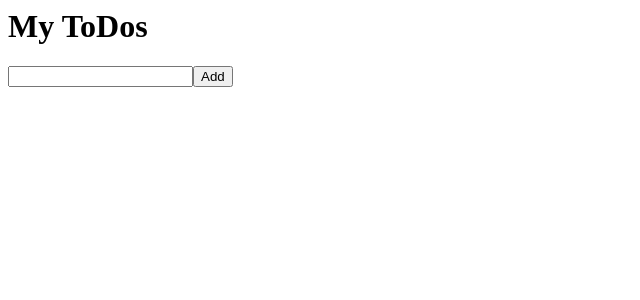
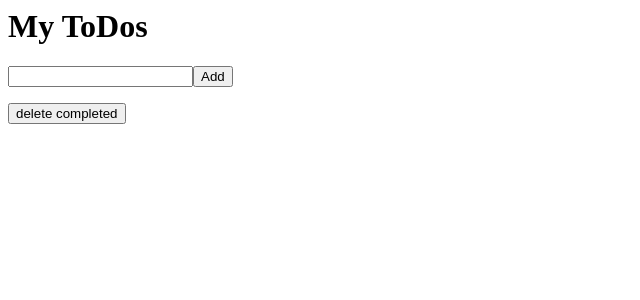
Before and after one commit to splastiq/simple-todolist-angular, an Angular app: page / in a window 1280 px wide. Shown: the top 300 px of the page, without its empty margins (0-640 px from the left). Built offline with nearby package versions, Linux system fonts and the light colour scheme.

Commit message:
feat: removeCompleted method

```diff
--- a/src/app/app.component.css
+++ b/src/app/app.component.css
@@ -4,5 +4,5 @@ ul {
 }
 
 .completed {
-  text-decoration: overline;
+  text-decoration: line-through;
 }
--- a/src/app/app.component.html
+++ b/src/app/app.component.html
@@ -29,3 +29,4 @@
     <button (click)="deleteItem(item.id)">del</button>
   </li>
 </ul>
+<button (click)="deleteCompleted()">delete completed</button>
--- a/src/app/app.component.ts
+++ b/src/app/app.component.ts
@@ -42,4 +42,8 @@ export class AppComponent {
   deleteItem(id) {
     this.dataService.deleteItem(id);
   }
+
+  deleteCompleted() {
+    this.dataService.deleteCompleted();
+  }
 }
--- a/src/app/data.service.ts
+++ b/src/app/data.service.ts
@@ -36,6 +36,11 @@ export class DataService {
     this.save();
   }
 
+  deleteCompleted() {
+    this.items = this.items.filter(item => item.done === false);
+    this.save();
+  }
+
   editItem(item): void {
     item.edit = true;
     this.save();
```
